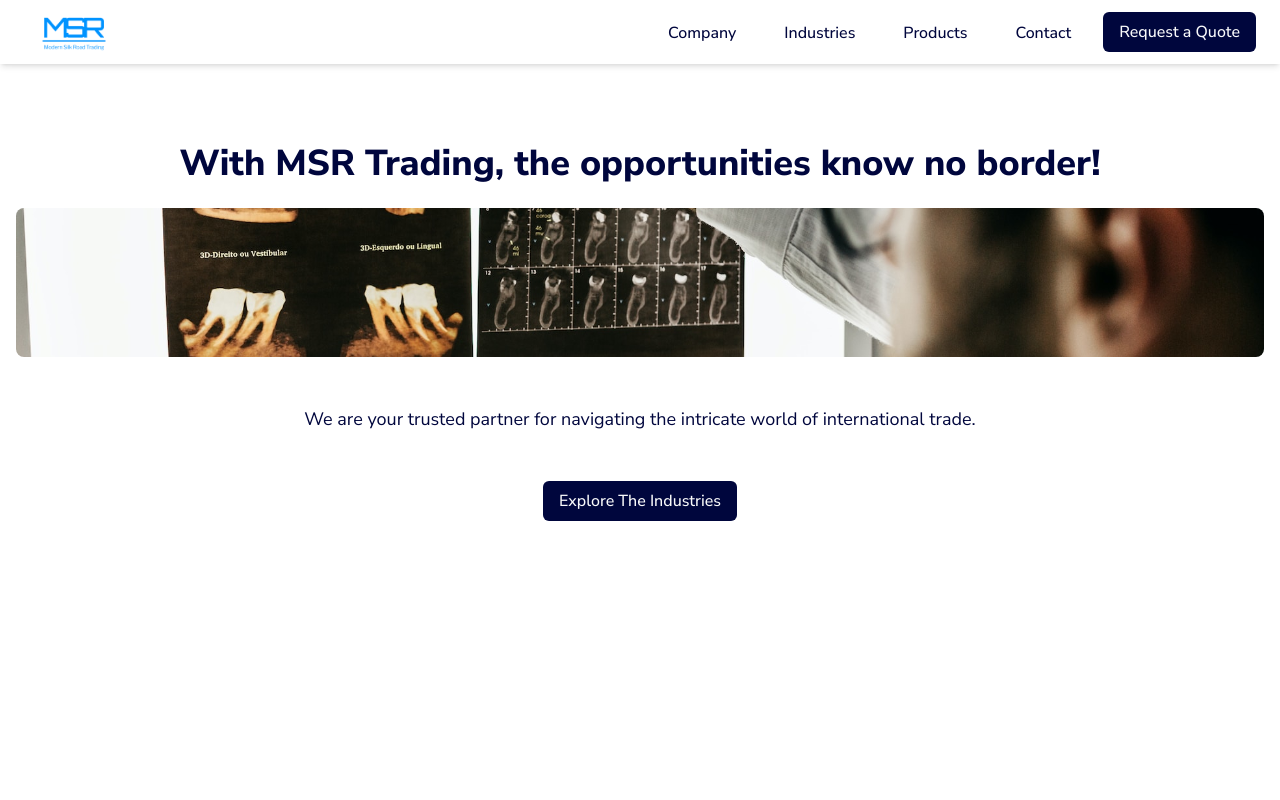
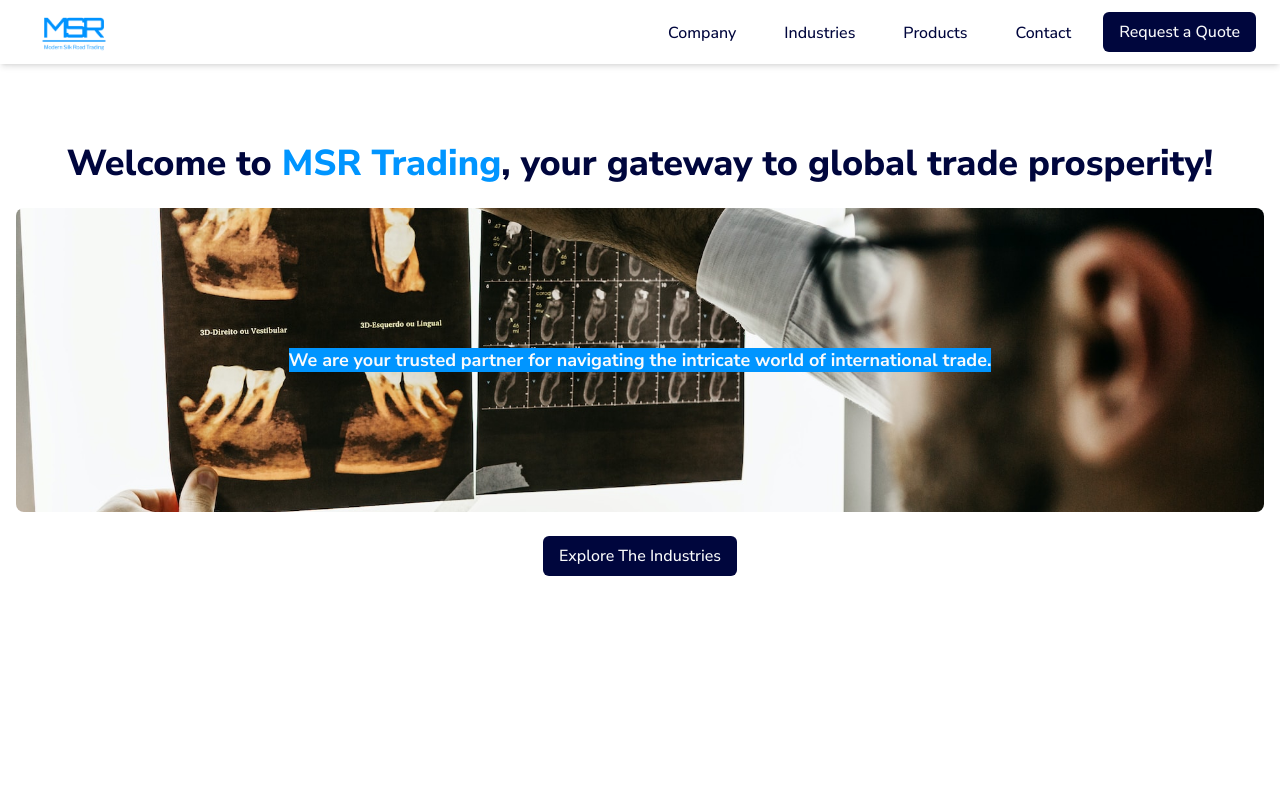
Before and after one commit to musaakhmed/msr-trading, a Next.js app: page / in a window 1280 px wide. Shown: the top 800 px of the page. Built offline with nearby package versions, Linux system fonts and the light colour scheme.

Commit message:
fix: adapt the text and description of the hero section

```diff
--- a/src/components/ui/Hero/Hero.tsx
+++ b/src/components/ui/Hero/Hero.tsx
@@ -4,8 +4,7 @@ import { Button } from '@/components/ui/button';
 
 export default function Hero() {
 	return (
-		<>
-			<motion.section className=" flex h-[calc(100vh-4rem)] flex-col justify-start space-y-6 py-36">
+			<motion.section className=" flex h-[calc(100vh-5em)] flex-col justify-start space-y-6 py-36">
 				<motion.h1
 					initial={{ opacity: 0, y: 25 }}
 					animate={{
@@ -18,11 +17,11 @@ export default function Hero() {
 					}}
 					className="text-text px-6 text-center text-4xl font-extrabold  "
 				>
-					With <span className="">MSR Trading</span>, the
-					opportunities know no border!
+					Welcome
+					to <span className='text-accent'>MSR Trading</span>, your gateway to global trade prosperity!
 				</motion.h1>
 				<motion.div
-					className="bg-cerulean-800 bg-hero-pattern mx-4 h-1/3 rounded-lg bg-cover bg-center bg-blend-overlay"
+					className="bg-opacity-75 bg-hero-pattern mx-4 h-full rounded-lg bg-cover bg-center flex flex-col justify-center"
 					initial={{ opacity: 0 }}
 					animate={{
 						opacity: 1,
@@ -32,10 +31,9 @@ export default function Hero() {
 							delay: 0.5,
 						},
 					}}
-				/>
-
+				>
 				<motion.p
-					className="p-6 text-center text-lg"
+					className="p-6 text-center text-lg rounded-lg text-primary-foreground font-bold "
 					initial={{ opacity: 0, y: 25 }}
 					animate={{
 						opacity: 1,
@@ -47,9 +45,13 @@ export default function Hero() {
 						},
 					}}
 				>
-					We are your trusted partner for navigating the intricate
+					<span className='bg-accent'>
+						We are your trusted partner for navigating the intricate
 					world of international trade.
+					</span>
 				</motion.p>
+				</motion.div>
+
 
 				<motion.div
 					initial={{ opacity: 0, y: 25 }}
@@ -68,7 +70,5 @@ export default function Hero() {
 					<Button className="text-md">Explore The Industries</Button>
 				</motion.div>
 			</motion.section>
-			{/* <div className='h-screen'></div> */}
-		</>
 	);
 }
```
